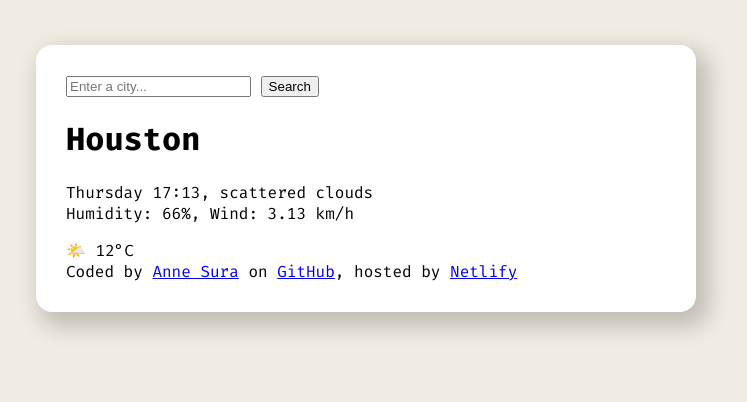
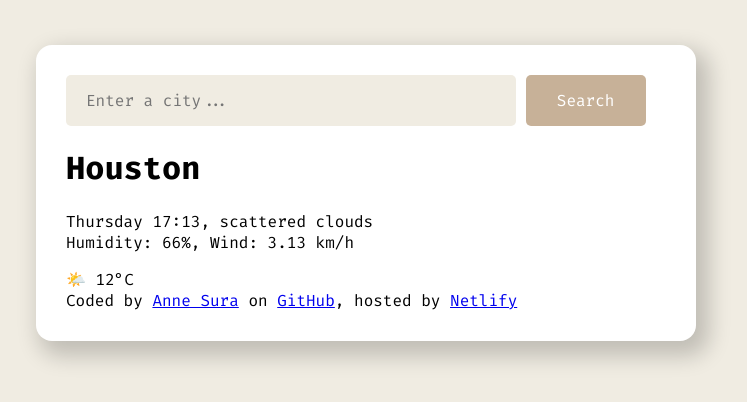
Before and after one commit to annesura/my-weather-project, a plain HTML site: page index.html in a window 1280 px wide. Shown: the whole page, without its empty margins (274-1021 px from the left). Drawn offline with Linux system fonts and the light colour scheme; a web font is replaced by a local one.

Commit message:
Added CSS and font family to the inputs

```diff
--- a/index.html
+++ b/index.html
@@ -4,18 +4,24 @@
     <meta charset="UTF-8">
     <meta name="viewport" content="width=device-width, initial-scale=1.0">
     <link rel="stylesheet" href="src/style.css" />
+    <link rel="stylesheet" href="src/styles.css" />
+    <link rel="preconnect" href="https://fonts.googleapis.com" />
+    <link rel="preconnect" href="https://fonts.gstatic.com" crossorigin />
+    <link rel="preconnect" href="https://fonts.googleapis.com" />
+    <link rel="preconnect" href="https://fonts.gstatic.com" crossorigin />
     <link
-    href="https://fonts.googleapis.com/css2?family=Baskervville+SC&family=Fira+Code:wght@300..700&family=IBM+Plex+Serif:ital,wght@0,100;0,200;0,300;0,400;0,500;0,600;0,700;1,100;1,200;1,300;1,400;1,500;1,600;1,700&family=Poppins:ital,wght@0,100;0,200;0,300;0,400;0,500;0,600;0,700;0,800;0,900;1,100;1,200;1,300;1,400;1,500;1,600;1,700;1,800;1,900&family=Source+Code+Pro&display=swap"
-    rel="stylesheet"
-  />
+      href="https://fonts.googleapis.com/css2?family=Baskervville+SC&family=Fira+Code:wght@300..700&family=IBM+Plex+Serif:ital,wght@0,100;0,200;0,300;0,400;0,500;0,600;0,700;1,100;1,200;1,300;1,400;1,500;1,600;1,700&family=Poppins:ital,wght@0,100;0,200;0,300;0,400;0,500;0,600;0,700;0,800;0,900;1,100;1,200;1,300;1,400;1,500;1,600;1,700;1,800;1,900&family=Source+Code+Pro&display=swap"
+      rel="stylesheet"
+    />
     <title>My Weather Project</title>
 </head>
 <body>
     <div class="container">
     <header>
         <form>
-            <input type="search" placeholder="Enter a city..." required />
-            <input type="submit" value="Search" />
+            <input type="search" placeholder="Enter a city..." required class="search-form-input"
+             />
+            <input type="submit" value="Search" class="search-form-submit" />
         </form>
     </header>
     <main>
--- a/src/style.css
+++ b/src/style.css
@@ -11,3 +11,27 @@ body {
     border-radius: 16px;
     box-shadow: 8px 10px 22px 5px rgba(0, 0, 0, 0.2);
 }
+
+input {
+    font-family: "Fira Code", monospace;
+
+}
+
+.search-form-input {
+    background-color: #f0ece2;
+    border: none;
+    border-radius: 5px;
+    width: 75%;
+    padding: 15px 20px;
+    font-size: 16px;
+}
+
+.search-form-submit {
+    background-color: #c7b198;
+    color: #fff;
+    border: none;
+    border-radius: 5px;
+    width: 20%;
+    padding: 15px 20px;
+    font-size: 16px;
+}
```
